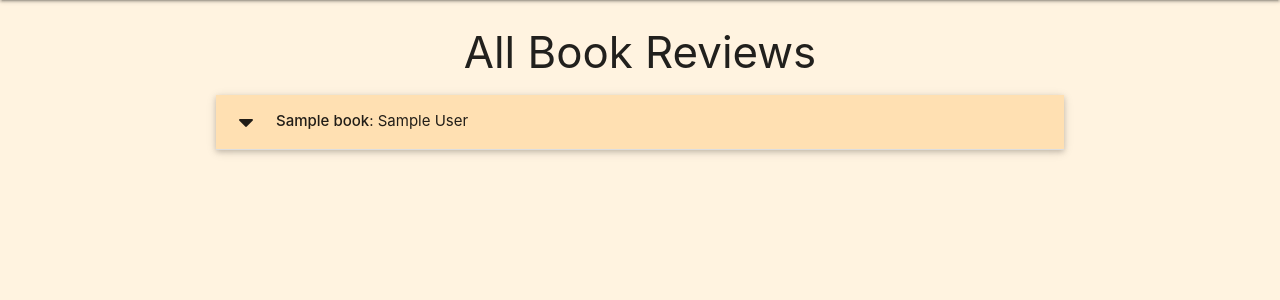
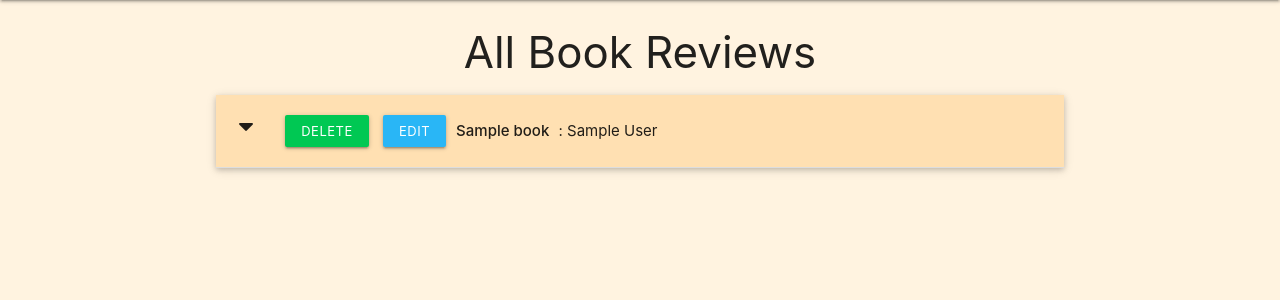
Before and after one commit to craigmantona/the_book_review, a Flask app: page / in a window 1280 px wide. Shown: the part 64-364 px from the top of the page. Run offline with Flask 2, Linux system fonts and the light colour scheme; a database or web service that is not in the repository returns one stand-in record (values such as "Sample title"); some libraries are stand-ins or nearby versions.

Commit message:
Add book delete/edit buttons

```diff
--- a/static/css/style.css
+++ b/static/css/style.css
@@ -9,3 +9,12 @@ body {
 .flashes h4 {
     line-height: 2;
 }
+
+.btn-small {
+    margin: 5px;
+}
+
+.collapsible-header .col strong {
+    margin: 5px;
+    line-height: 42px;
+}
--- a/templates/books.html
+++ b/templates/books.html
@@ -7,12 +7,18 @@
     {% for book in books %}
     <li>
         <div class="collapsible-header orange lighten-4">
+            <div class="col s3">
                 <i class="fas fa-caret-down"></i>
+                <a href="" class="btn-small green accent-4">Delete</a>
+                <a href="" class="btn-small light-blue lighten-1">Edit</a>
+            </div>
+            <div class="col s9">
                 <strong>{{ book.book_name }}</strong> : {{ book.author }}
                 {% if book.recommend == "yes" %}
                     <i class="far fa-check-circle tooltipped"
                         data-position="top" data-tooltip="Recommended!"></i>
                 {% endif %}
+            </div>
         </div>
         <div class="collapsible-body">
             <p>{{ book.review }}</p>
```
Lines whose indentation alone changed are shown as unchanged.
